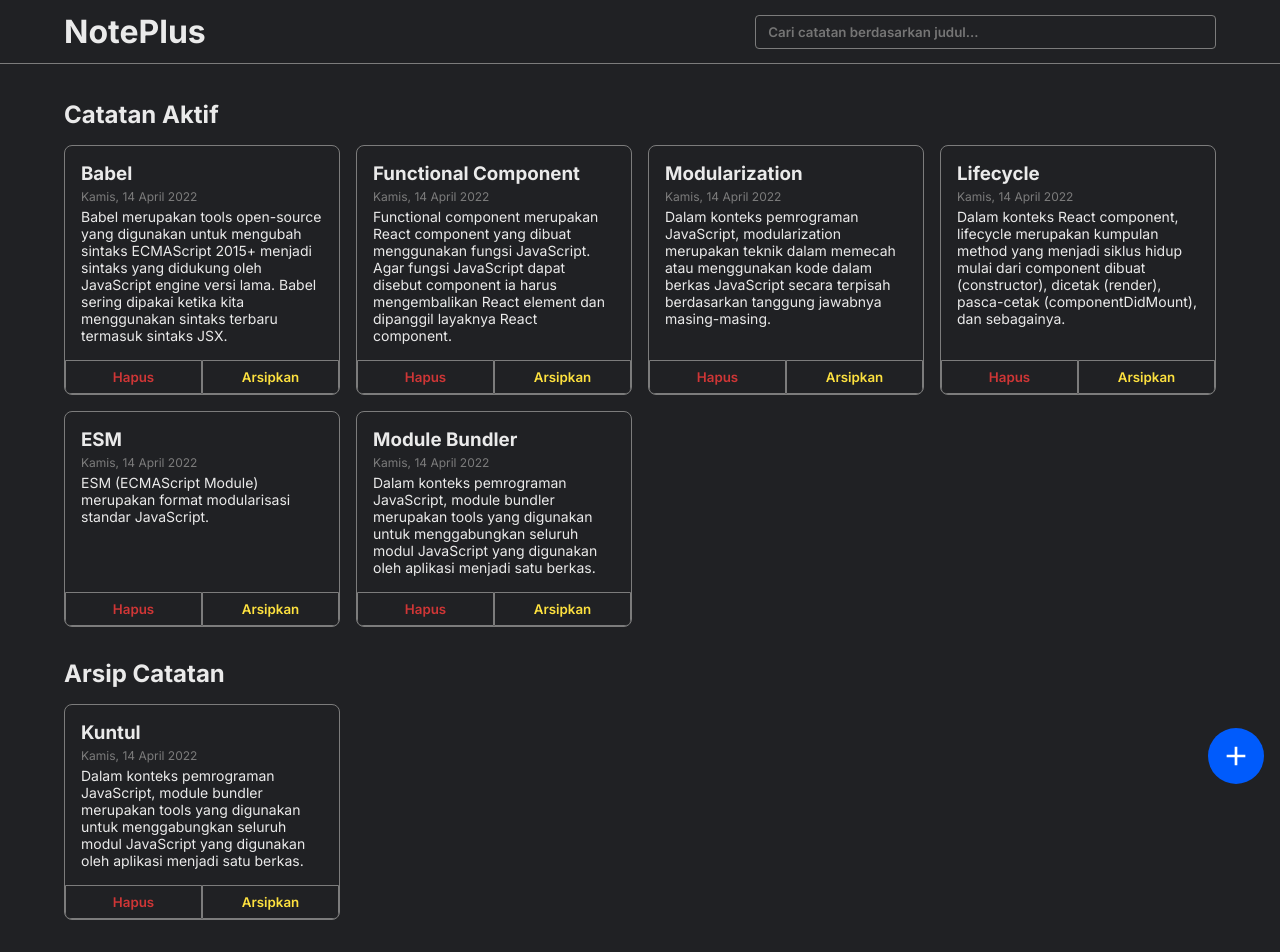
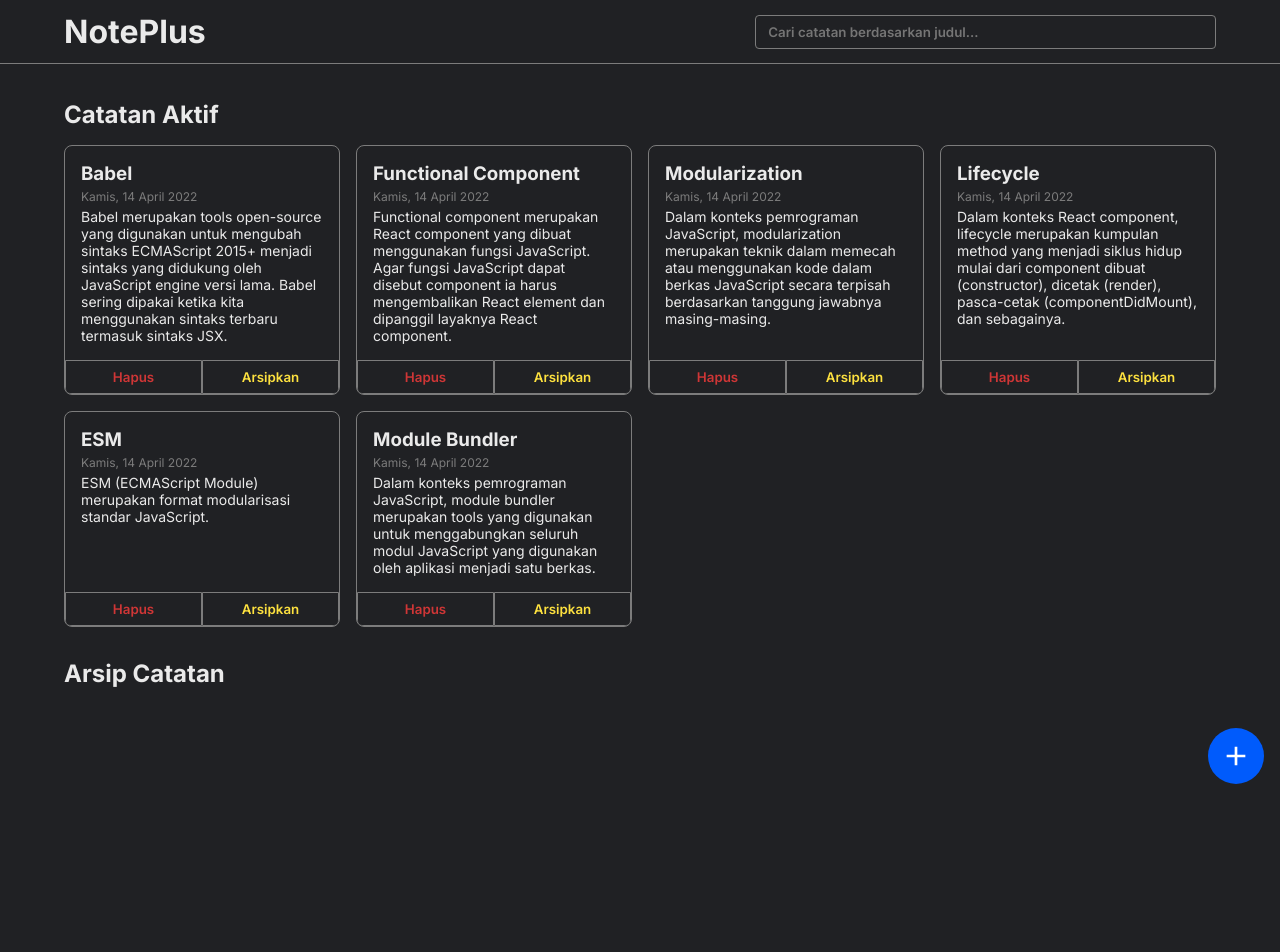
Before and after one commit to agreytosira/noteplus, a React (Vite) app: page / in a window 1280 px wide. After the commit the page ends 800 px from the top, so only its background shows below. Built offline with nearby package versions, Linux system fonts and the light colour scheme.

Commit message:
feat: finishing toggle archived feature

```diff
--- a/src/components/NoteApp.jsx
+++ b/src/components/NoteApp.jsx
@@ -16,6 +16,7 @@ export class NoteApp extends Component {
 
         this.openModalHandler = this.openModalHandler.bind(this);
         this.onAddNoteHandler = this.onAddNoteHandler.bind(this);
+        this.toggleArchivedHandler = this.toggleArchivedHandler.bind(this);
     }
 
     openModalHandler() {
@@ -41,11 +42,29 @@ export class NoteApp extends Component {
         });
     }
 
+    toggleArchivedHandler(noteId) {
+        this.setState((prevState) => {
+            const updatedNotes = prevState.notes.map((note) => {
+                if (note.id === noteId) {
+                    return {
+                        ...note,
+                        archived: !note.archived
+                    };
+                }
+                return note;
+            });
+
+            return {
+                notes: updatedNotes
+            };
+        });
+    }
+
     render() {
         return (
             <>
                 <Header />
-                <NoteContainer notes={this.state.notes} />
+                <NoteContainer notes={this.state.notes} toggleArchived={this.toggleArchivedHandler} />
                 <FloatingButton handler={this.openModalHandler} />
                 {this.state.isModalOpen && <NoteAddModal addNote={this.onAddNoteHandler} closeHandler={this.openModalHandler} />}
             </>
--- a/src/components/NoteContainer.jsx
+++ b/src/components/NoteContainer.jsx
@@ -1,17 +1,17 @@
 import React from 'react';
 import NoteList from './NoteList';
 
-function NoteContainer({ notes }) {
+function NoteContainer({ notes, toggleArchived }) {
     return (
         <>
             <main className='note'>
                 <section className='note__container container'>
                     <h2>Catatan Aktif</h2>
-                    <NoteList notes={notes} />
+                    <NoteList notes={notes} toggleArchived={toggleArchived} />
                 </section>
                 <section className='note__container container'>
                     <h2>Arsip Catatan</h2>
-                    <NoteList notes={notes} showArchived={true} />
+                    <NoteList notes={notes} showArchived={true} toggleArchived={toggleArchived} />
                 </section>
             </main>
         </>
--- a/src/components/NoteItem.jsx
+++ b/src/components/NoteItem.jsx
@@ -1,7 +1,7 @@
 import React from 'react';
 import showFormattedDate from '../utils/format';
 
-function NoteItem({ id, title, body, createdAt }) {
+function NoteItem({ id, title, body, createdAt, toggleArchived }) {
     return (
         <div className='note-item' id={id}>
             <div className='note-item__body'>
@@ -11,7 +11,7 @@ function NoteItem({ id, title, body, createdAt }) {
             </div>
             <div className='note-item__action'>
                 <button>Hapus</button>
-                <button>Arsipkan</button>
+                <button onClick={() => toggleArchived(id)}>Arsipkan</button>
             </div>
         </div>
     );
--- a/src/components/NoteList.jsx
+++ b/src/components/NoteList.jsx
@@ -5,13 +5,13 @@ function filterNotesByArchived(notes, showArchived) {
     return showArchived ? notes.filter((note) => note.archived) : notes.filter((note) => !note.archived);
 }
 
-function NoteList({ notes, showArchived }) {
+function NoteList({ notes, showArchived, toggleArchived }) {
     const filteredNotes = filterNotesByArchived(notes, showArchived);
 
     return (
         <div className='note-list'>
             {filteredNotes.map((note) => (
-                <NoteItem {...note} key={note.id} id={note.id} />
+                <NoteItem {...note} key={note.id} id={note.id} toggleArchived={toggleArchived} />
             ))}
         </div>
     );
--- a/src/utils/data.js
+++ b/src/utils/data.js
@@ -40,13 +40,6 @@ const getInitialData = () => [
         body: 'Dalam konteks pemrograman JavaScript, module bundler merupakan tools yang digunakan untuk menggabungkan seluruh modul JavaScript yang digunakan oleh aplikasi menjadi satu berkas.',
         createdAt: '2022-04-14T04:27:34.572Z',
         archived: false
-    },
-    {
-        id: 7,
-        title: 'Kuntul',
-        body: 'Dalam konteks pemrograman JavaScript, module bundler merupakan tools yang digunakan untuk menggabungkan seluruh modul JavaScript yang digunakan oleh aplikasi menjadi satu berkas.',
-        createdAt: '2022-04-14T04:27:34.572Z',
-        archived: true
     }
 ];
 
```
